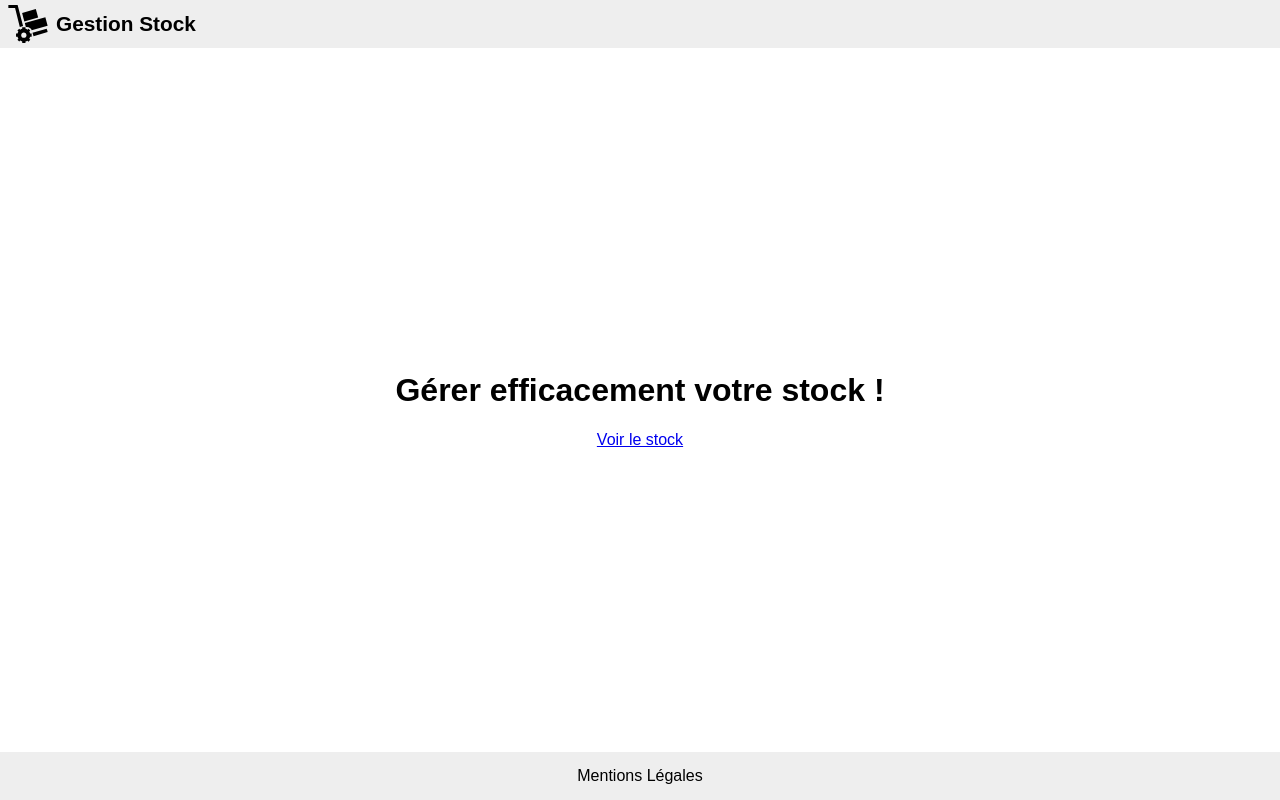
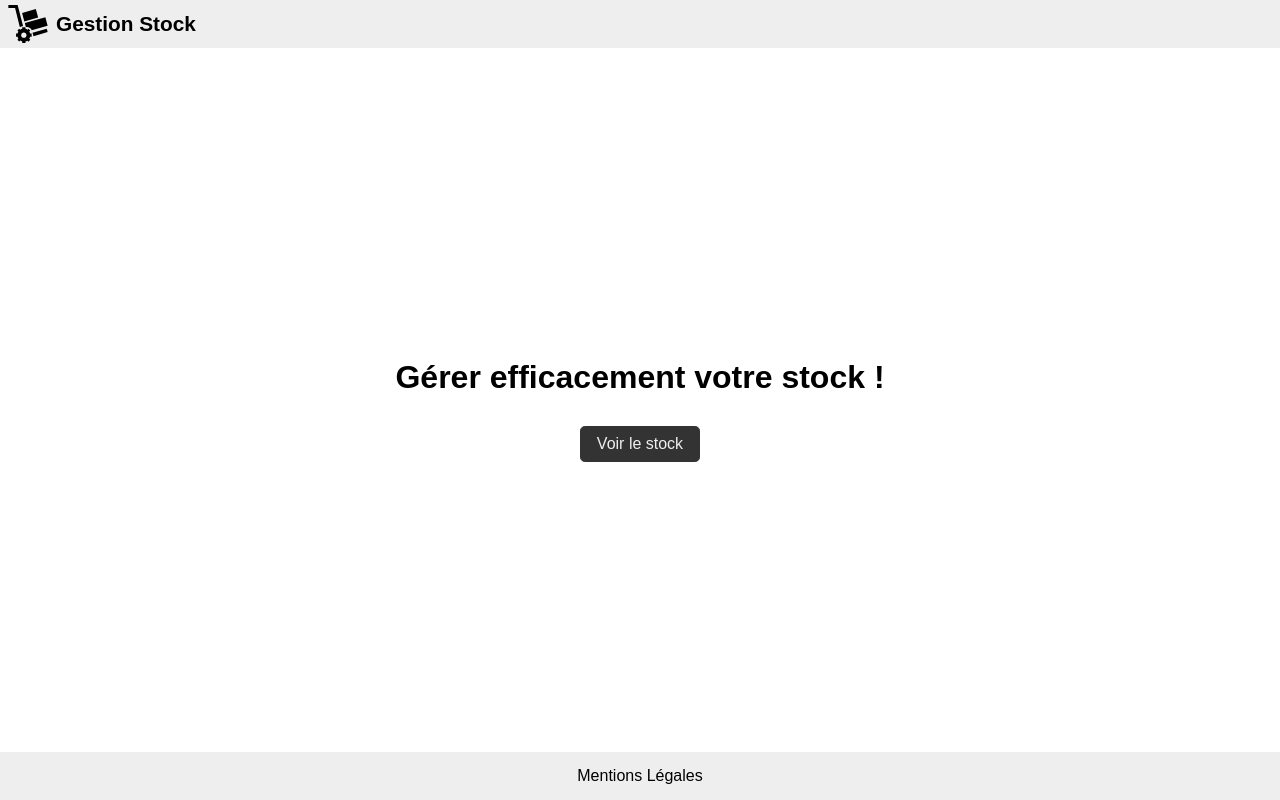
Before and after one commit to jlg-formation/agulu1-mar-2024, an Angular app in the folder front/: page / in a window 1280 px wide. Built offline with nearby package versions, Linux system fonts and the light colour scheme.

Commit message:
dev: added button

```diff
--- /dev/null
+++ b/front/src/scss/button.scss
@@ -0,0 +1,50 @@
+a.button,
+button {
+  display: flex;
+  align-items: center;
+  gap: 0.5em;
+
+  padding: 0.5em 1em;
+
+  background: #eee;
+  border: 0.1em solid #eee;
+
+  border-radius: 0.3em;
+
+  text-decoration: inherit;
+  color: inherit;
+
+  &:disabled {
+    color: #aaa;
+  }
+
+  &:not(:disabled) {
+    cursor: pointer;
+
+    &:hover {
+      background: #ddd;
+      border-color: #ddd;
+    }
+
+    &:active {
+      background: #ccc;
+      border-color: #ccc;
+    }
+
+    &.primary {
+      background: #333;
+      border-color: #333;
+      color: #eee;
+
+      &:hover {
+        background: #444;
+        border-color: #444;
+      }
+
+      &:active {
+        background: #555;
+        border-color: #555;
+      }
+    }
+  }
+}
--- a/front/src/styles.scss
+++ b/front/src/styles.scss
@@ -1,5 +1,7 @@
 /* You can add global styles to this file, and also import other style files */
 @use "../node_modules/normalize.css/normalize.css";
+
+@use "./scss/button.scss";
 
 * {
   box-sizing: border-box;
@@ -13,6 +15,7 @@
   display: flex;
   flex-flow: column;
   align-items: center;
+  gap: 0.5em;
   padding: 0.5em;
 
   width: 100%;
```
